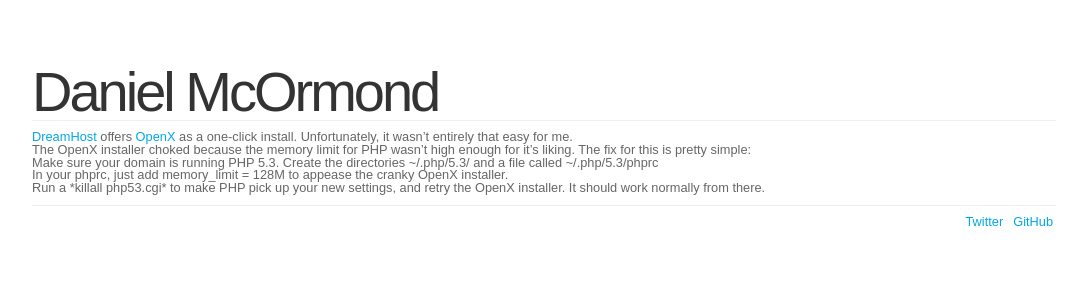
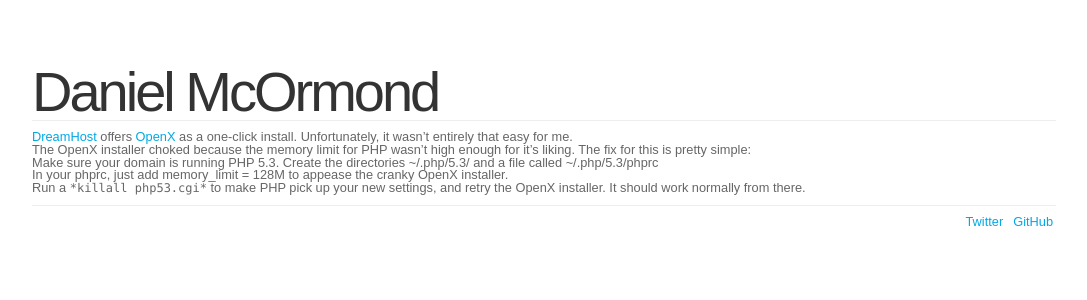
Before and after one commit to danielmcormond/danielmcormond.com, a Jekyll site: the page built from _posts/2011-03-16-php-memory_limit-and-openx-dreamhost-one-click-install.markdown, in a window 1280 px wide. Shown: the top 300 px of the page, without its empty margins (96-1183 px from the left). Built offline with Jekyll 4.4.1, drawn with Linux system fonts in a browser that asks for light colours.

Commit message:
Added some preliminary CSS styles

```diff
--- a/css/style.css
+++ b/css/style.css
@@ -110,3 +110,15 @@
 	float: left;
 	margin-left: 10px;
 }
+
+code {
+	font-family: "Lucida Console", Monaco, monospace;
+	font-size: 12px;
+}
+
+p.update {
+	background: #fffccc;
+	border: 1px solid #eee;
+	border-radius: 5px;
+	padding: 10px 10px;
+}
```
